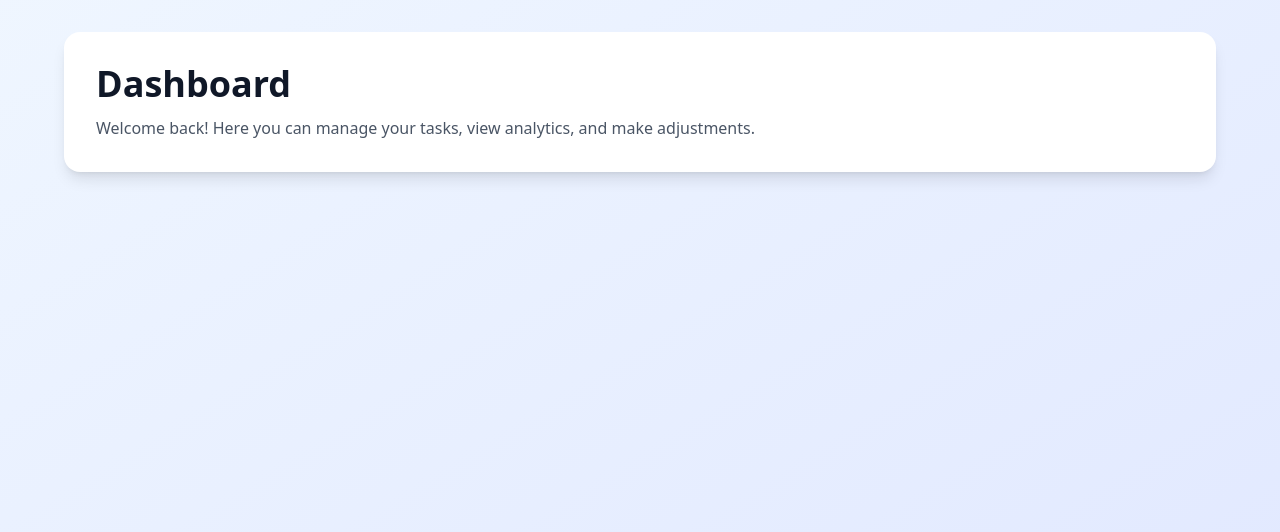
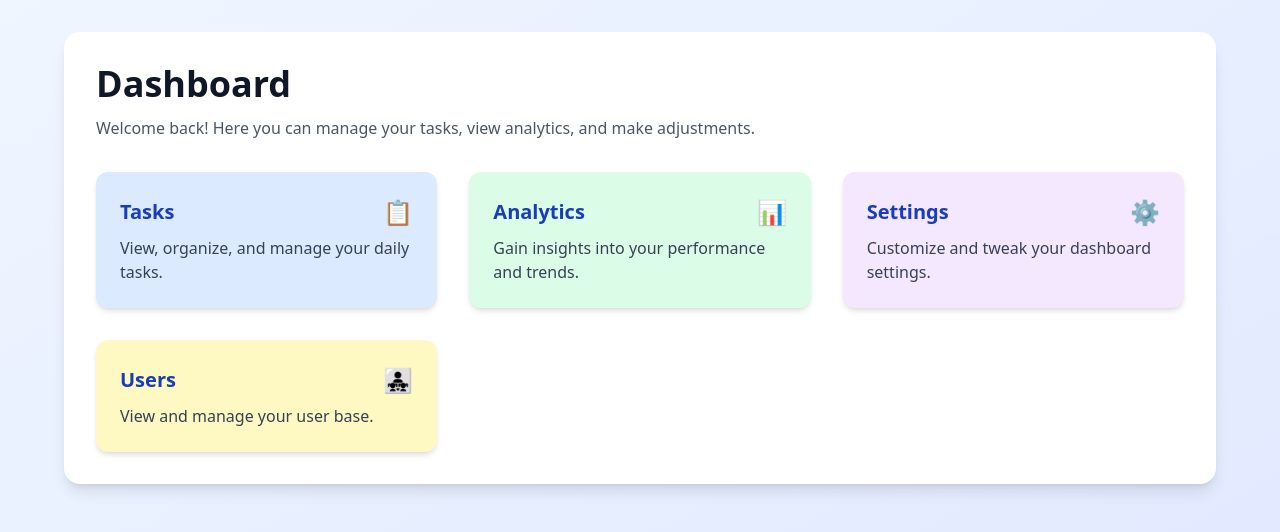
Before and after one commit to Farhanasharna2000/Nextjs-Project, a Next.js app: page /dashboard in a window 1280 px wide. Shown: the top 532 px of the page. Built offline with nearby package versions, Linux system fonts and the light colour scheme.

Commit message:
design dashboard page

```diff
--- a/src/app/dashboard/page.tsx
+++ b/src/app/dashboard/page.tsx
@@ -1,3 +1,4 @@
+import Link from 'next/link';
 import React from 'react';
 
 const Dashboard = () => {
@@ -12,6 +13,61 @@
                     Welcome back! Here you can manage your tasks, view analytics, and make adjustments.
                 </p>
             </div>
+            {/* Dashboard grid  */}
+            <div className='grid grid-cols-1 sm:grid-cols-2 lg:grid-cols-3 gap-8'>
+                {/* Task card  */}
+                <Link
+                href='dashboard/tasks'
+                className='bg-blue-100 hover:bg-blue-200 p-6 rounded-xl shadow-md hover:shadow-xl
+                 transition-all duration-200 ease-in-out transform hover:scale-105'>
+                <div className='flex justify-between items-center'>
+                    <h2 className='text-xl font-semibold text-blue-800'>Tasks</h2>
+                    <span className='text-2xl text-blue-500'>📋</span>
+                </div>
+                <p className='text-gray-700 mt-2'>
+                    View, organize, and manage your daily tasks.
+                </p>
+                </Link>
+                   {/* Analytics card  */}
+                   <Link
+                href='dashboard/analytics'
+                className='bg-green-100 hover:bg-green-200 p-6 rounded-xl shadow-md hover:shadow-xl
+                 transition-all duration-200 ease-in-out transform hover:scale-105'>
+                <div className='flex justify-between items-center'>
+                    <h2 className='text-xl font-semibold text-blue-800'>Analytics</h2>
+                    <span className='text-2xl text-blue-500'>📊</span>
+                </div>
+                <p className='text-gray-700 mt-2'>
+                    Gain insights into your performance and trends.
+                </p>
+                </Link>
+                   {/* Settings card  */}
+                   <Link
+                href='/dashboard/settings'
+                className='bg-purple-100 hover:bg-purple-200 p-6 rounded-xl shadow-md hover:shadow-xl
+                 transition-all duration-200 ease-in-out transform hover:scale-105'>
+                <div className='flex justify-between items-center'>
+                    <h2 className='text-xl font-semibold text-blue-800'>Settings</h2>
+                    <span className='text-2xl text-blue-500'>⚙</span>
+                </div>
+                <p className='text-gray-700 mt-2'>
+                    Customize and tweak your dashboard settings.
+                </p>
+                </Link>
+                   {/* Users card  */}
+                   <Link
+                href='/dashboard/users'
+                className='bg-yellow-100 hover:bg-yellow-200 p-6 rounded-xl shadow-md hover:shadow-xl
+                 transition-all duration-200 ease-in-out transform hover:scale-105'>
+                <div className='flex justify-between items-center'>
+                    <h2 className='text-xl font-semibold text-blue-800'>Users</h2>
+                    <span className='text-2xl text-blue-500'>👨‍👧‍👧</span>
+                </div>
+                <p className='text-gray-700 mt-2'>
+                    View and manage your user base.
+                </p>
+                </Link>
+            </div>
            </div>
         </div>
     );
```
